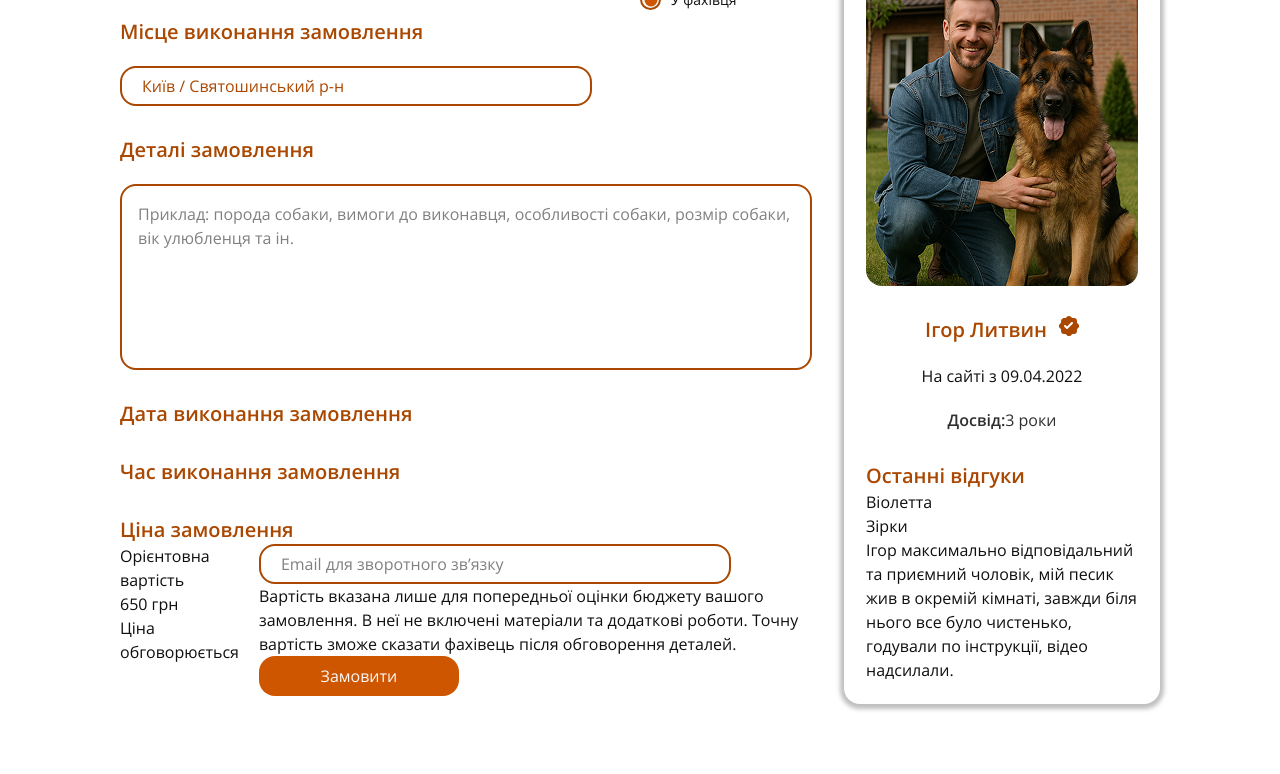
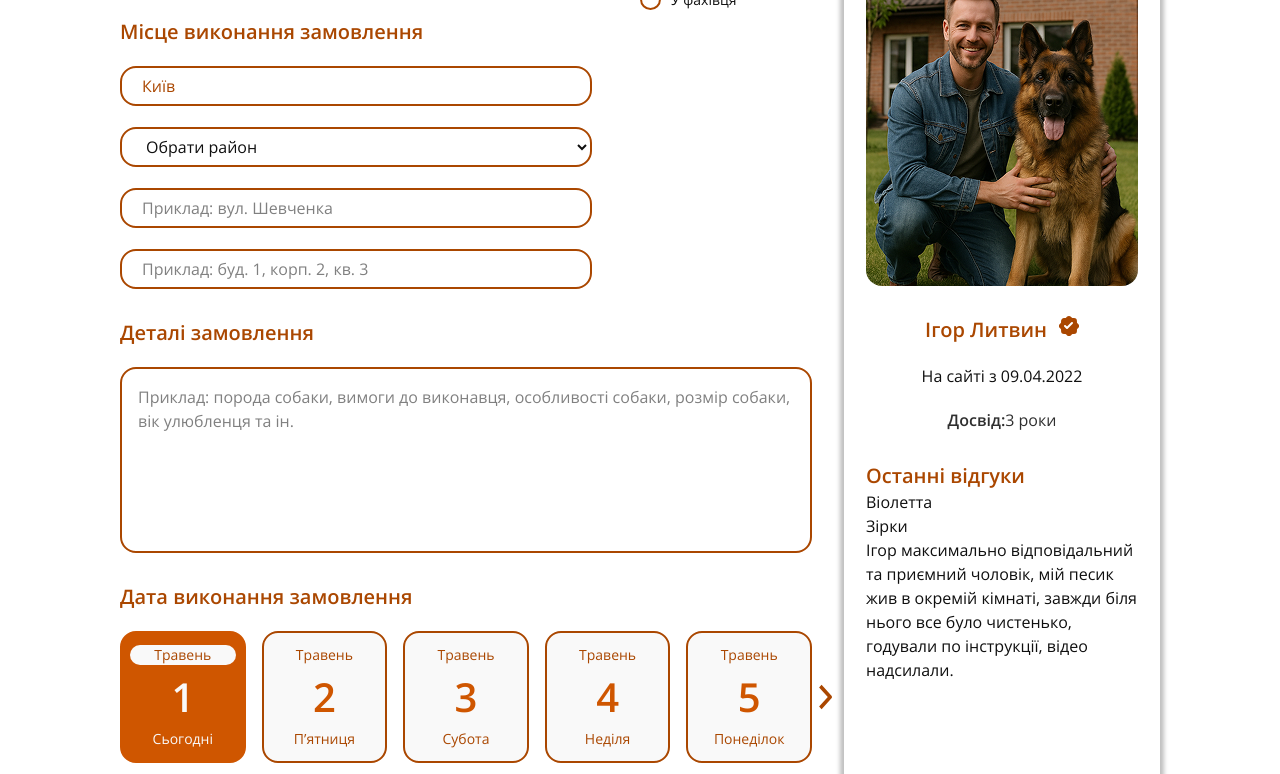
Before and after one commit to teamMarketP/frontend, a React (Vite) app: page /specialists/1/booking in a window 1280 px wide. Shown: the part 280-1054 px from the top of the page. Built offline with nearby package versions, Linux system fonts and the light colour scheme.

Commit message:
feat(PT-51): add BookingDatePicker component with date selection and navigation

```diff
--- a/package.json
+++ b/package.json
@@ -13,6 +13,7 @@
     "@hookform/resolvers": "^5.0.1",
     "@reduxjs/toolkit": "^2.6.1",
     "clsx": "^2.1.1",
+    "date-fns": "^4.1.0",
     "react": "^19.0.0",
     "react-dom": "^19.0.0",
     "react-hook-form": "^7.56.1",
--- a/src/components/BookingForm/Booking/BookingDatePicker.tsx
+++ b/src/components/BookingForm/Booking/BookingDatePicker.tsx
@@ -1,9 +1,99 @@
-const BookingDatePicker = () => {
+import React, { useState } from 'react';
+import { addDays, subDays, isSameDay, format } from 'date-fns';
+import { uk } from 'date-fns/locale';
+
+const NUM_DAYS = 5;
+
+const BookingDatePicker: React.FC = () => {
+  const today = new Date();
+  const [startDate, setStartDate] = useState(today);
+  const [selectedDate, setSelectedDate] = useState<Date>(today);
+
+  const displayedDates = Array.from({ length: NUM_DAYS }, (_, i) =>
+    addDays(startDate, i)
+  );
+
+  const handleNext = () => {
+    setStartDate(prev => addDays(prev, 1));
+  };
+
+  const handlePrev = () => {
+    if (!isSameDay(startDate, today)) {
+      setStartDate(prev => subDays(prev, 1));
+    }
+  };
+
+  const showLeftArrow = !isSameDay(startDate, today);
+
   return (
     <div>
-      <h4 className="text-xl font-semibold text-fire">
+      <h4 className="xl:text-xl xl:font-semibold text-fire xl:mb-5">
         Дата виконання замовлення
       </h4>
+      <div className="relative">
+        {showLeftArrow && (
+          <button
+            type="button"
+            onClick={handlePrev}
+            className="absolute left-[-20px] top-1/2 -translate-y-1/2"
+          >
+            <svg className="w-[13px] h-[26px] fill-fire ">
+              <use href="/icons.svg#icon-arrow-left" />
+            </svg>
+          </button>
+        )}
+
+        <div className="flex justify-center gap-4 ">
+          {displayedDates.map((date, index) => {
+            const isSelected = isSameDay(selectedDate, date);
+            const isToday = isSameDay(date, today);
+            const day = format(date, 'd', { locale: uk });
+            const month = format(date, 'LLLL', { locale: uk });
+            const dayOfWeek = format(date, 'eeee', { locale: uk });
+
+            return (
+              <div
+                key={index}
+                onClick={() => setSelectedDate(date)}
+                className={`flex flex-col justify-between xl:w-[132px] xl:h-[132px] rounded-2xl px-2 py-3 text-center cursor-pointer transition border-2
+                ${
+                  isSelected
+                    ? 'bg-tenn text-alabaster border-tenn'
+                    : 'bg-alabaster border-fire text-fire'
+                }`}
+              >
+                <div
+                  className={`${
+                    isSelected ? 'bg-alabaster rounded-2xl text-fire' : ''
+                  }`}
+                >
+                  <p className="text-sm capitalize">{month}</p>
+                </div>
+                <p
+                  className={`text-[40px] font-semibold ${
+                    isSelected ? 'text-alabaster' : 'text-tenn'
+                  }`}
+                >
+                  {day}
+                </p>
+                <p className="text-sm capitalize">
+                  {isToday ? 'сьогодні' : dayOfWeek}
+                </p>
+              </div>
+            );
+          })}
+        </div>
+
+        <button
+          type="button"
+          onClick={handleNext}
+          className="absolute right-[-20px] top-1/2 -translate-y-1/2"
+        >
+          <svg className="w-[13px] h-[26px] fill-fire transform rotate-180 ">
+            <use href="/icons.svg#icon-arrow-left" />
+          </svg>
+        </button>
+      </div>
     </div>
   );
 };
--- a/src/components/BookingForm/Booking/BookingLocation.tsx
+++ b/src/components/BookingForm/Booking/BookingLocation.tsx
@@ -25,18 +25,17 @@ const BookingLocation = ({
         Місце виконання замовлення
       </h4>
       {selectedLocationOption === 'specialist' ? (
-        <input
-          type="text"
-          placeholder="Київ / Святошинський р-н"
-          className="input-base xl:w-[472px] cursor-not-allowed placeholder:text-fire"
-        />
+        <div className="flex items-center input-base xl:w-[472px]  text-fire select-none cursor-not-allowed">
+          Київ / Святошинський р-н
+        </div>
       ) : (
         <div className="xl:flex xl:flex-col xl:gap-[21px] ">
           <input
             type="text"
-            // defaultValue="Київ"
-            placeholder="Київ / Святошинський р-н"
-            className="input-base xl:w-[472px] cursor-not-allowed placeholder:text-fire"
+            defaultValue="Київ"
+            className="input-base xl:w-[472px] cursor-not-allowed placeholder:text-fire text-fire select-none pointer-events-none"
+            readOnly
+            tabIndex={-1}
           />
           <select
             name="district"
--- a/src/components/BookingForm/BookingForm.tsx
+++ b/src/components/BookingForm/BookingForm.tsx
@@ -9,7 +9,7 @@ import { useState } from 'react';
 
 const BookingForm = () => {
   const [selectedOption, setSelectedOption] =
-    useState<LocationOptions>('specialist');
+    useState<LocationOptions>('customer');
 
   return (
     <div>
```
Also changed, not shown: 1 other file (tests, documents, lock files or other folders).
